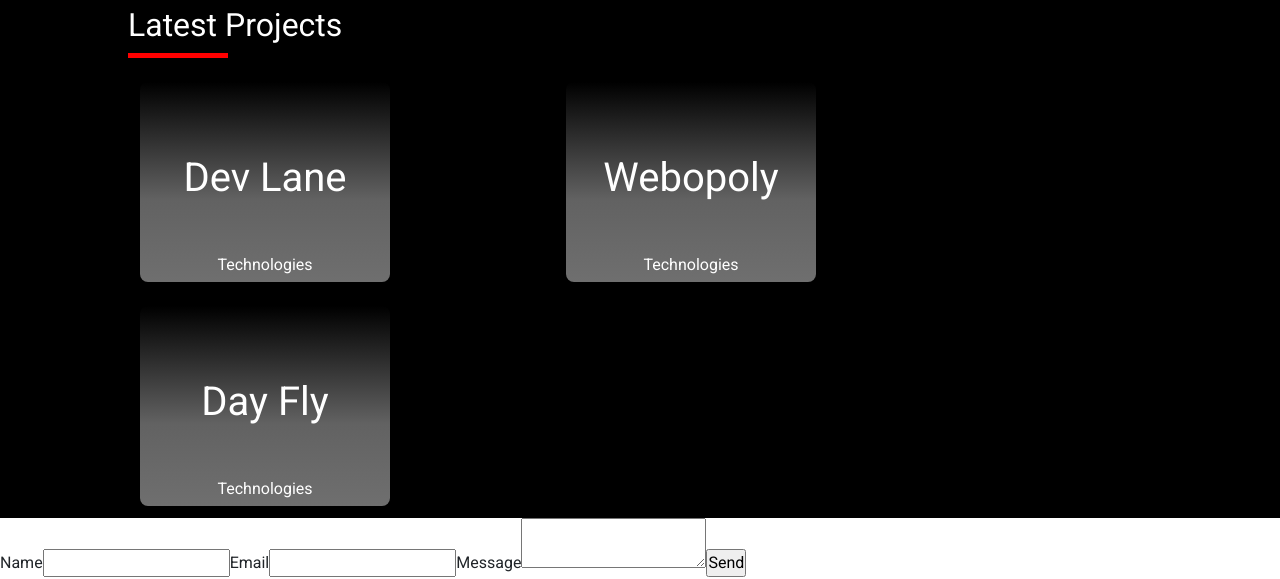
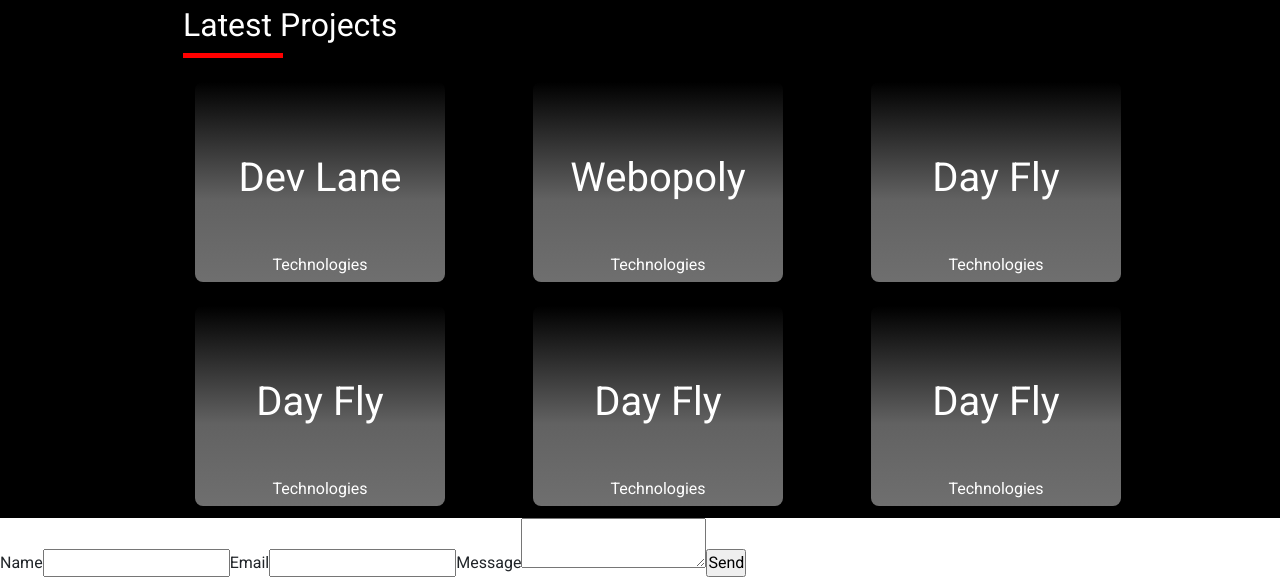
Before and after one commit to Bolmey/Portfolio, a React (Create React App) app: page / in a window 1280 px wide. Shown: the part 837-1416 px from the top of the page. Built offline with nearby package versions, Linux system fonts and the light colour scheme.

Commit message:
UpdatetoDV

```diff
--- a/src/App.css
+++ b/src/App.css
@@ -168,6 +168,28 @@
 
 /* ---------PROJECTS START--------- */
 
+@media only screen and (min-width: 600px){
+
+.project-container{
+  display: flex;
+  flex-wrap: wrap;
+}
+
+.projectContainerMain{
+  display: flex;
+  flex-direction: column;
+  justify-content: center;
+  padding-left: 55px;
+}
+
+.project-container{
+  max-width: 950px;
+}
+
+
+}
+
+
 .project{
   width: 100%;
   margin: auto;
@@ -189,7 +211,6 @@
   flex-direction: row;
   flex-wrap: wrap;
   justify-content: space-between;
-  max-width: 700px;
 }
 
 .projects-Box{
--- a/src/App.js
+++ b/src/App.js
@@ -128,6 +128,7 @@ function App() {
       {/* ---------PROJECTS--------- */}
       <section className="project">
         <div className='projectContainerMain'>
+          {/* <div className='mouse'> */}
           <h2>Latest Projects</h2>
           <div className="accent"></div>
           <div className='project-container'>
@@ -152,6 +153,28 @@ function App() {
                 <i className="fab fa-github"></i>
               </div>
             </div>
+            <div className="projects-Box">
+              <h4>Day Fly</h4>
+              <div className='project-text'>
+                <h6>Technologies</h6>
+                <i className="fab fa-github"></i>
+              </div>
+            </div>
+            <div className="projects-Box">
+              <h4>Day Fly</h4>
+              <div className='project-text'>
+                <h6>Technologies</h6>
+                <i className="fab fa-github"></i>
+              </div>
+            </div>
+            <div className="projects-Box">
+              <h4>Day Fly</h4>
+              <div className='project-text'>
+                <h6>Technologies</h6>
+                <i className="fab fa-github"></i>
+              </div>
+            </div>
+            {/* </div> */}
           </div>
         </div>
       </section>
@@ -175,7 +198,7 @@ function App() {
 
       {/* ---------CONTACT END--------- */}
 
-    </div>
+    </div >
   );
 }
 
```
